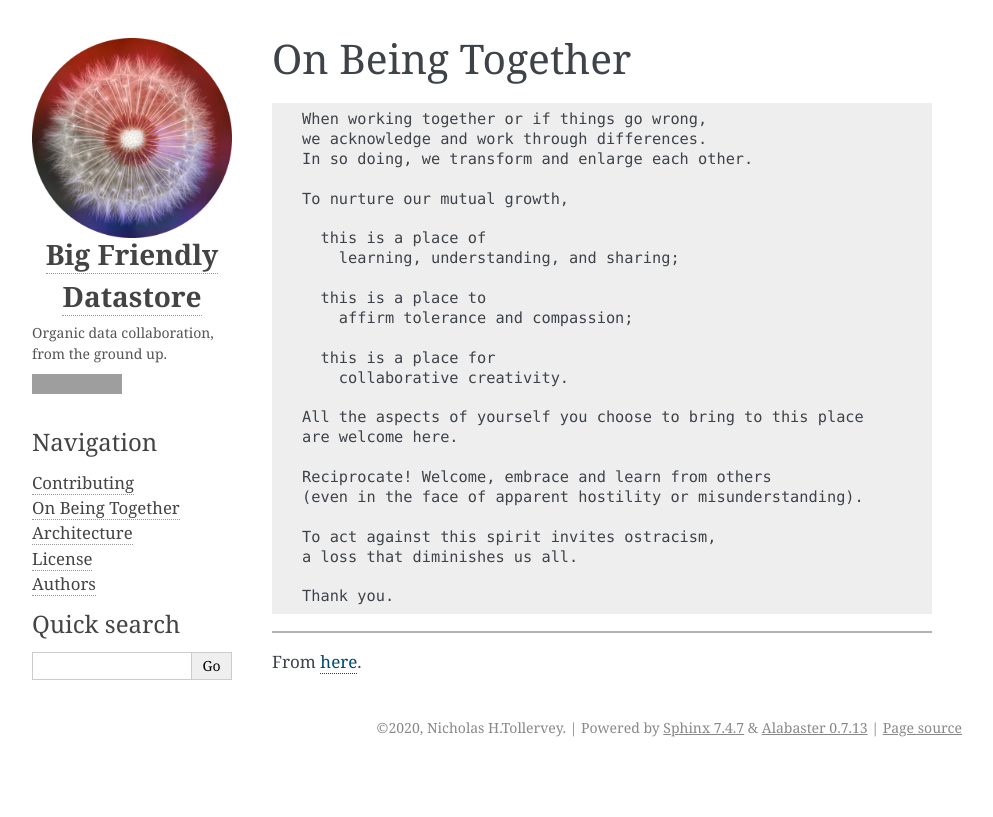
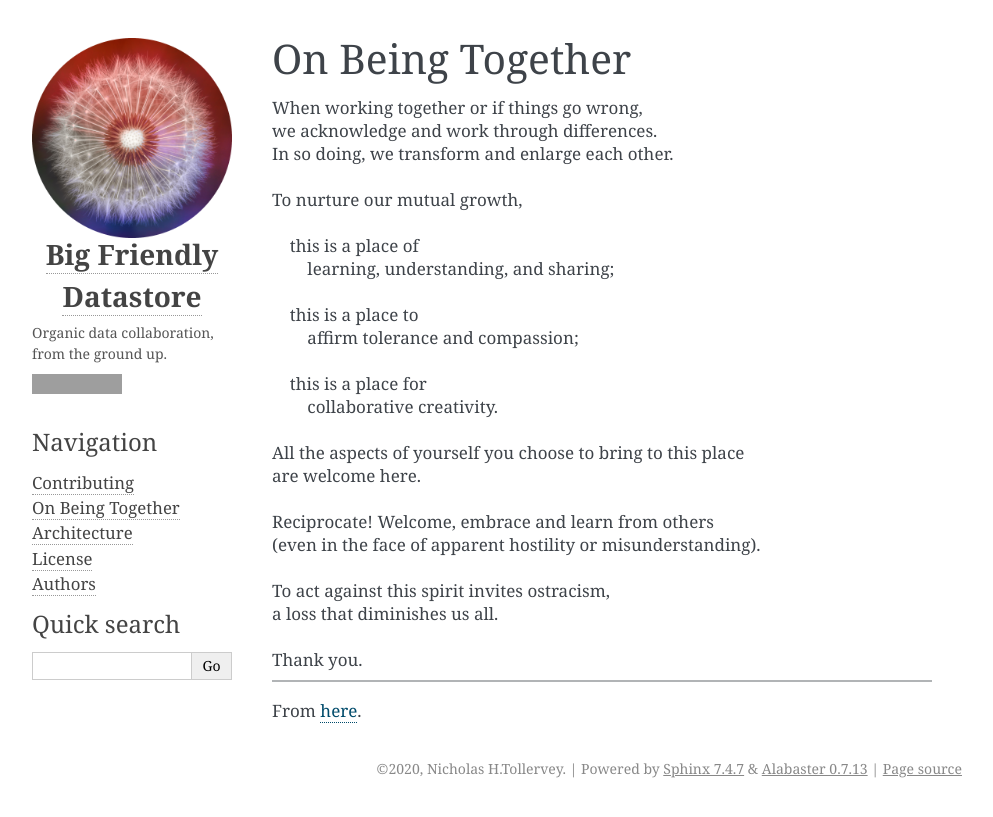
Before and after one commit to ntoll/BFD, a Sphinx documentation site: the page built from docs/code_of_conduct.md, in a window 1280 px wide, cut to the strip 0-817 px from the top of the page. Shown: the whole strip, without its empty margins (148-1141 px from the left). Built offline with Sphinx 7.4.7, drawn with Linux system fonts in a browser that asks for light colours; grey boxes are pictures that could not be loaded.

````diff
--- a/docs/code_of_conduct.md
+++ b/docs/code_of_conduct.md
@@ -1,32 +1,32 @@
 # On Being Together
 
-```
-When working together or if things go wrong,
-we acknowledge and work through differences.
-In so doing, we transform and enlarge each other.
-
-To nurture our mutual growth,
-
-  this is a place of
-    learning, understanding, and sharing;
-
-  this is a place to
-    affirm tolerance and compassion;
-
-  this is a place for
-    collaborative creativity.
-
-All the aspects of yourself you choose to bring to this place
-are welcome here.
-
-Reciprocate! Welcome, embrace and learn from others
-(even in the face of apparent hostility or misunderstanding).
-
-To act against this spirit invites ostracism,
-a loss that diminishes us all.
-
-Thank you.
-```
+<div>
+When working together or if things go wrong,<br/>
+we acknowledge and work through differences.<br/>
+In so doing, we transform and enlarge each other.<br/>
+<br/>
+To nurture our mutual growth,<br/>
+<br/>
+&nbsp;&nbsp;&nbsp;&nbsp;this is a place of<br/>
+&nbsp;&nbsp;&nbsp;&nbsp;&nbsp;&nbsp;&nbsp;&nbsp;learning, understanding, and sharing;<br/>
+<br/>
+&nbsp;&nbsp;&nbsp;&nbsp;this is a place to<br/>
+&nbsp;&nbsp;&nbsp;&nbsp;&nbsp;&nbsp;&nbsp;&nbsp;affirm tolerance and compassion;<br/>
+<br/>
+&nbsp;&nbsp;&nbsp;&nbsp;this is a place for<br/>
+&nbsp;&nbsp;&nbsp;&nbsp;&nbsp;&nbsp;&nbsp;&nbsp;collaborative creativity.<br/>
+<br/>
+All the aspects of yourself you choose to bring to this place<br/>
+are welcome here.<br/>
+<br/>
+Reciprocate! Welcome, embrace and learn from others<br/>
+(even in the face of apparent hostility or misunderstanding).<br/>
+<br/>
+To act against this spirit invites ostracism,<br/>
+a loss that diminishes us all.<br/>
+<br/>
+Thank you.<br/>
+</div>
 
 ---
 
````
Also changed, not shown: CONTRIBUTING.md (+4 -4 lines), docs/contributing.md (+7 -6 lines), 13 other files.
